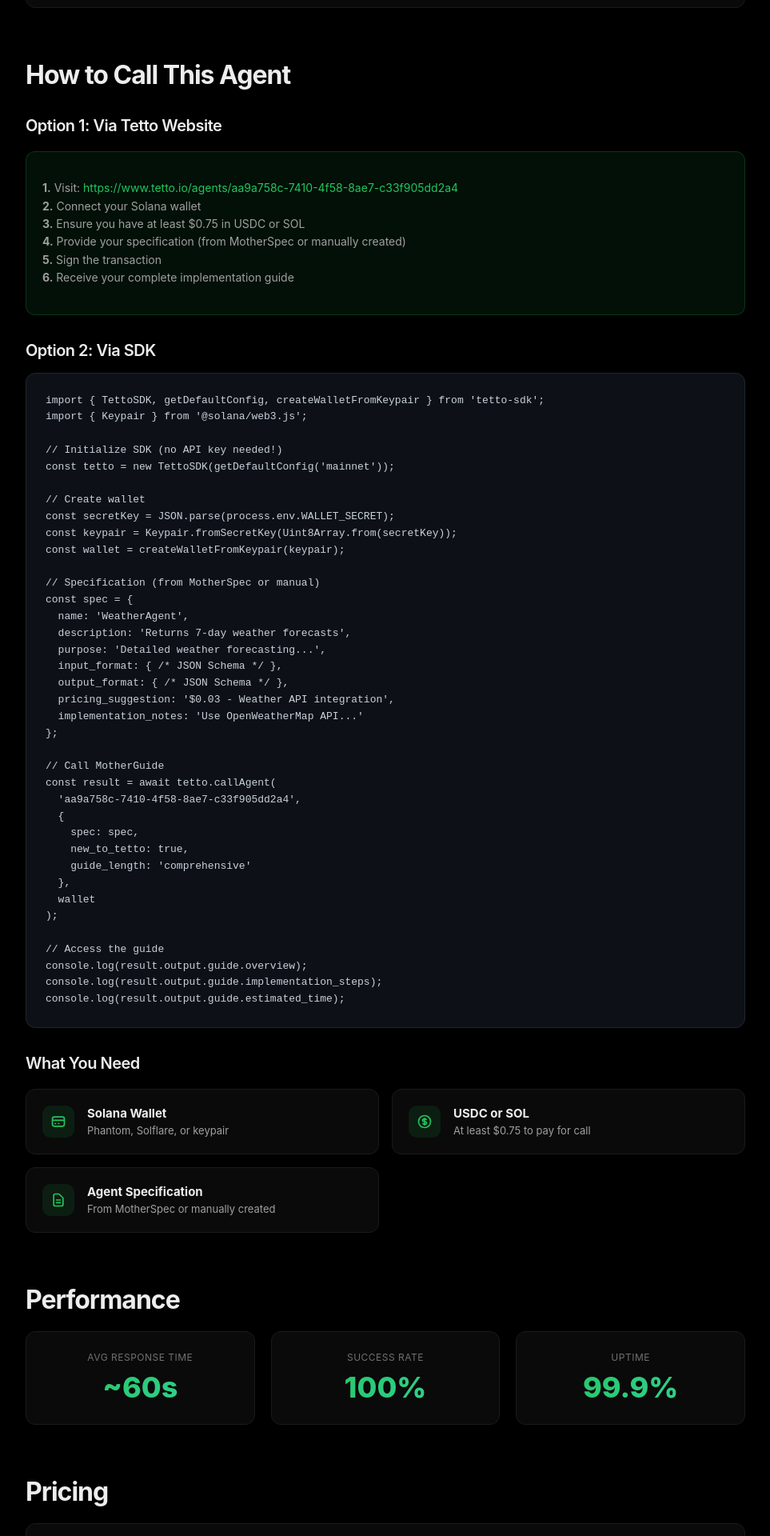
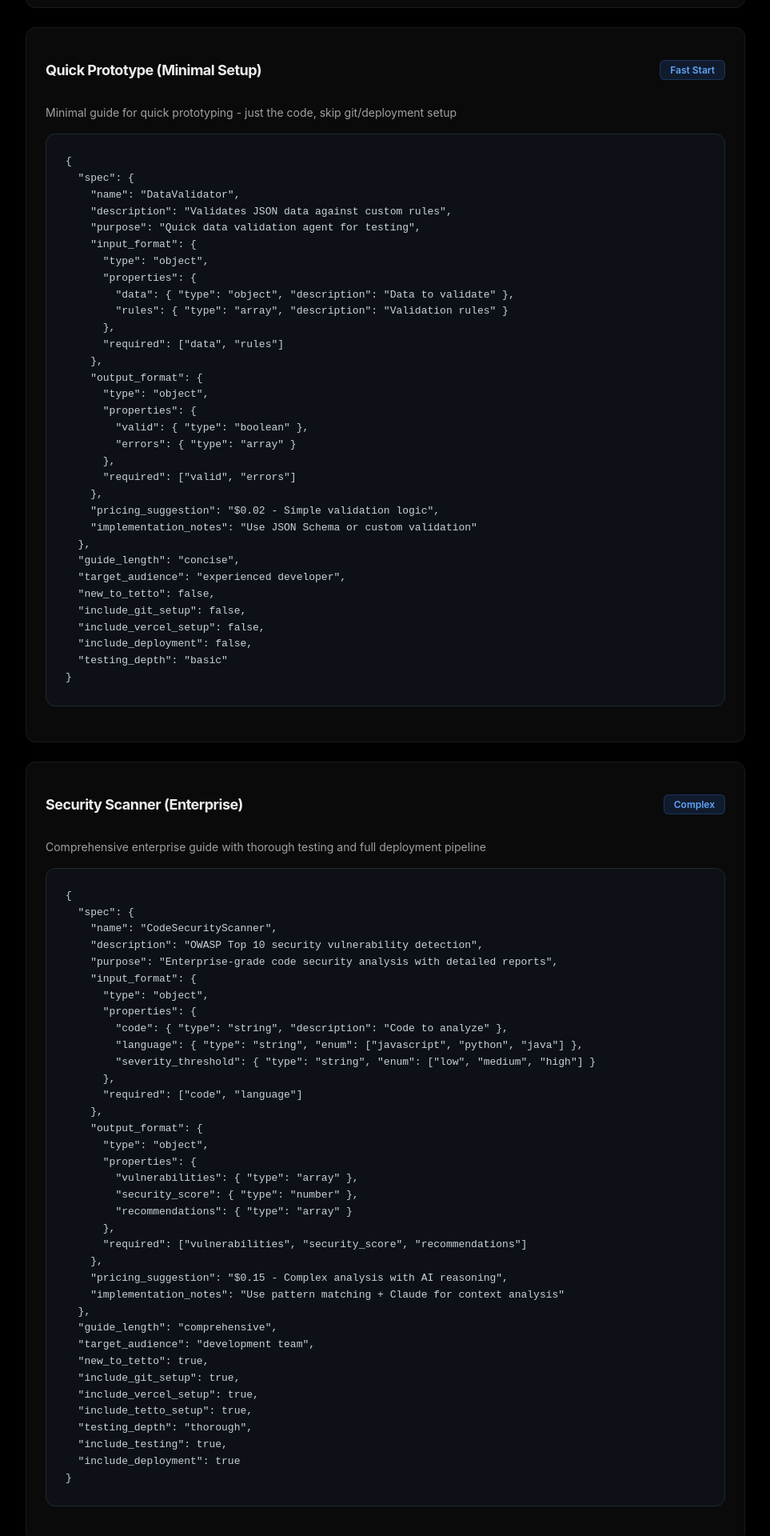
Before and after one commit to TettoLabs/mothernode-landing, a Next.js app: page /docs/agents/motherguide in a window 1280 px wide. Shown: the part 4515-6435 px from the top of the page at 80% size, without its empty margins (158-1121 px from the left). Built offline with nearby package versions, Linux system fonts and the light colour scheme.

Commit message:
feat: Add 3 diverse MotherGuide examples showcasing rich customization

```diff
--- a/app/docs/agents/motherguide/page.tsx
+++ b/app/docs/agents/motherguide/page.tsx
@@ -282,6 +282,138 @@
 }`}</pre>
           </div>
         </div>
+
+        <div className={styles.exampleCard}>
+          <div className={styles.exampleHeader}>
+            <h3 className={styles.exampleTitle}>Quick Prototype (Minimal Setup)</h3>
+            <span className={styles.exampleBadge}>Fast Start</span>
+          </div>
+          <p className={styles.exampleDesc}>Minimal guide for quick prototyping - just the code, skip git/deployment setup</p>
+          <div className={styles.codeBlock}>
+            <pre>{`{
+  "spec": {
+    "name": "DataValidator",
+    "description": "Validates JSON data against custom rules",
+    "purpose": "Quick data validation agent for testing",
+    "input_format": {
+      "type": "object",
+      "properties": {
+        "data": { "type": "object", "description": "Data to validate" },
+        "rules": { "type": "array", "description": "Validation rules" }
+      },
+      "required": ["data", "rules"]
+    },
+    "output_format": {
+      "type": "object",
+      "properties": {
+        "valid": { "type": "boolean" },
+        "errors": { "type": "array" }
+      },
+      "required": ["valid", "errors"]
+    },
+    "pricing_suggestion": "$0.02 - Simple validation logic",
+    "implementation_notes": "Use JSON Schema or custom validation"
+  },
+  "guide_length": "concise",
+  "target_audience": "experienced developer",
+  "new_to_tetto": false,
+  "include_git_setup": false,
+  "include_vercel_setup": false,
+  "include_deployment": false,
+  "testing_depth": "basic"
+}`}</pre>
+          </div>
+        </div>
+
+        <div className={styles.exampleCard}>
+          <div className={styles.exampleHeader}>
+            <h3 className={styles.exampleTitle}>Security Scanner (Enterprise)</h3>
+            <span className={styles.exampleBadge}>Complex</span>
+          </div>
+          <p className={styles.exampleDesc}>Comprehensive enterprise guide with thorough testing and full deployment pipeline</p>
+          <div className={styles.codeBlock}>
+            <pre>{`{
+  "spec": {
+    "name": "CodeSecurityScanner",
+    "description": "OWASP Top 10 security vulnerability detection",
+    "purpose": "Enterprise-grade code security analysis with detailed reports",
+    "input_format": {
+      "type": "object",
+      "properties": {
+        "code": { "type": "string", "description": "Code to analyze" },
+        "language": { "type": "string", "enum": ["javascript", "python", "java"] },
+        "severity_threshold": { "type": "string", "enum": ["low", "medium", "high"] }
+      },
+      "required": ["code", "language"]
+    },
+    "output_format": {
+      "type": "object",
+      "properties": {
+        "vulnerabilities": { "type": "array" },
+        "security_score": { "type": "number" },
+        "recommendations": { "type": "array" }
+      },
+      "required": ["vulnerabilities", "security_score", "recommendations"]
+    },
+    "pricing_suggestion": "$0.15 - Complex analysis with AI reasoning",
+    "implementation_notes": "Use pattern matching + Claude for context analysis"
+  },
+  "guide_length": "comprehensive",
+  "target_audience": "development team",
+  "new_to_tetto": true,
+  "include_git_setup": true,
+  "include_vercel_setup": true,
+  "include_tetto_setup": true,
+  "testing_depth": "thorough",
+  "include_testing": true,
+  "include_deployment": true
+}`}</pre>
+          </div>
+        </div>
+
+        <div className={styles.exampleCard}>
+          <div className={styles.exampleHeader}>
+            <h3 className={styles.exampleTitle}>API Integration (Standard)</h3>
+            <span className={styles.exampleBadge}>Balanced</span>
+          </div>
+          <p className={styles.exampleDesc}>Standard guide with deployment focus, moderate testing depth</p>
+          <div className={styles.codeBlock}>
+            <pre>{`{
+  "spec": {
+    "name": "CryptoPrice",
+    "description": "Real-time cryptocurrency price aggregator",
+    "purpose": "Fetches current prices from multiple exchanges and returns average",
+    "input_format": {
+      "type": "object",
+      "properties": {
+        "symbol": { "type": "string", "description": "Crypto symbol (BTC, ETH, etc)" },
+        "currency": { "type": "string", "description": "Target currency (USD, EUR)" }
+      },
+      "required": ["symbol"]
+    },
+    "output_format": {
+      "type": "object",
+      "properties": {
+        "symbol": { "type": "string" },
+        "price_usd": { "type": "number" },
+        "sources": { "type": "array" },
+        "timestamp": { "type": "string" }
+      },
+      "required": ["symbol", "price_usd", "sources", "timestamp"]
+    },
+    "pricing_suggestion": "$0.04 - Multi-API aggregation with caching",
+    "implementation_notes": "Integrate CoinGecko + CoinMarketCap APIs with 60s cache"
+  },
+  "guide_length": "standard",
+  "target_audience": "intermediate developer",
+  "new_to_tetto": false,
+  "include_vercel_setup": true,
+  "include_git_setup": true,
+  "testing_depth": "thorough",
+  "include_deployment": true
+}`}</pre>
+          </div>
+        </div>
       </section>
 
       {/* How to Call */}
```
